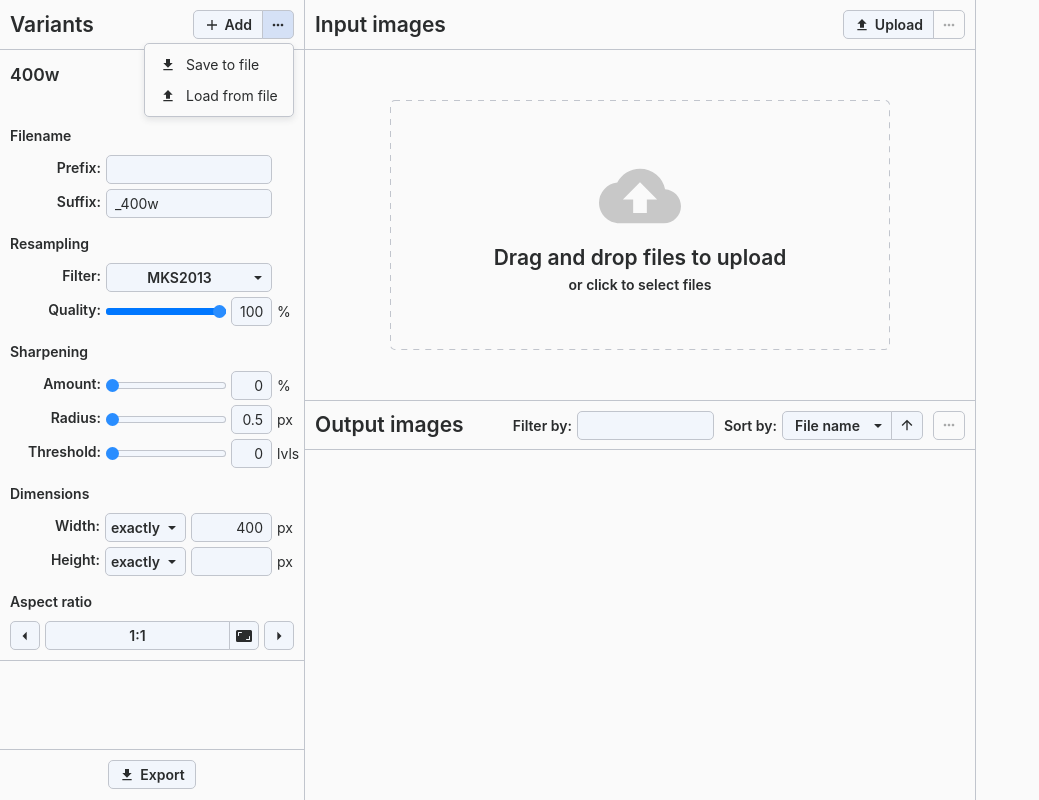
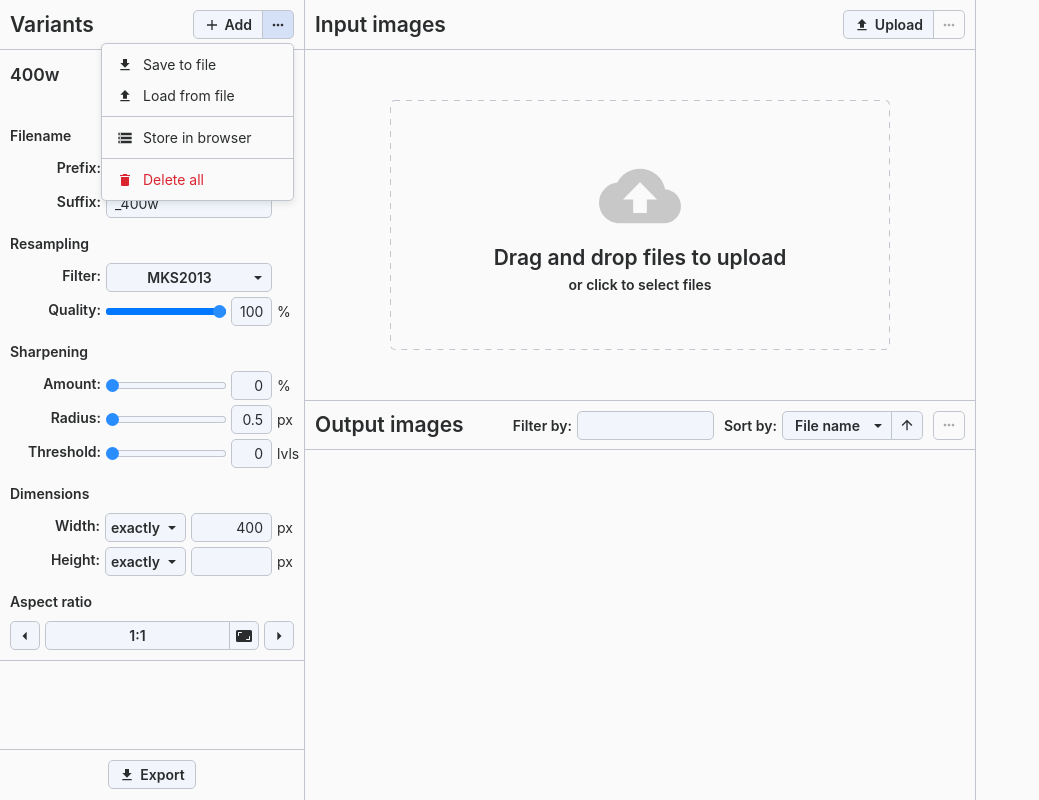
Before and after one commit to arekdurlik/batch-image-resize, a React (Vite) app: page / in a window 1280 px wide. Both pictures are taken after a click on the button 278 px from the left and 24 px from the top of the page. Shown: the whole page, without its empty margins (0-1039 px from the left). Built offline with nearby package versions, Linux system fonts and the light colour scheme; what pica would draw is missing.

Commit message:
fix storing 0 variants, add toggle, update readme

```diff
--- a/src/features/settings/variants/more-options.tsx
+++ b/src/features/settings/variants/more-options.tsx
@@ -1,16 +1,21 @@
-import { MdDownload, MdMoreHoriz, MdUpload } from 'react-icons/md';
+import { MdDownload, MdMoreHoriz, MdStorage, MdUpload } from 'react-icons/md';
 import { Button } from '../../ui/inputs/button';
 import { Tooltip } from '../../ui/tooltip';
 import { useRef, useState } from 'react';
 import { ActionMenu } from '../../ui/action-menu';
+import { useStorage } from '../../../store/storage';
 import { useVariants } from '../../../store/variants/variants';
 import { mapToFullVariant, validateJSONVariants, validateVariants } from './utils';
 import { openToast, ToastType } from '../../../store/toasts';
+import { IoMdTrash } from 'react-icons/io';
 
 export function MoreOptions() {
     const [actionMenuOpened, setActionMenuOpened] = useState(false);
     const button = useRef<HTMLButtonElement>(null!);
+    const storeVariants = useStorage(state => state.settings.storeVariants);
+    const storageApi = useStorage(state => state.api);
     const variantsApi = useVariants(state => state.api);
+    const variants = useVariants(state => state.variants);
 
     async function handleSave() {
         const variants = useVariants.getState().variants;
@@ -118,6 +123,22 @@ export function MoreOptions() {
             >
                 <ActionMenu.Item label="Save to file" icon={MdDownload} onClick={handleSave} />
                 <ActionMenu.Item label="Load from file" icon={MdUpload} onClick={handleLoad} />
+                <ActionMenu.Divider />
+                <ActionMenu.Item
+                    label="Store in browser"
+                    icon={MdStorage}
+                    check={storeVariants}
+                    onClick={storageApi.toggleStoreVariants}
+                />
+                {variants.length > 0 && <ActionMenu.Divider />}
+                {variants.length > 0 && (
+                    <ActionMenu.Item
+                        label="Delete all"
+                        dangerous
+                        icon={IoMdTrash}
+                        onClick={variantsApi.deleteAll}
+                    />
+                )}
             </ActionMenu>
         </>
     );
--- a/src/features/ui/dropdown-list/children/item.tsx
+++ b/src/features/ui/dropdown-list/children/item.tsx
@@ -12,12 +12,12 @@ type Props = {
     onClick?: (event: MouseEvent) => void;
 };
 
-export function Item({ check, icon, label, dangerous, onClick }: Props) {
+export function Item({ check, icon, label, dangerous }: Props) {
     return (
-        <Wrapper onClick={onClick} tabIndex={-1} $dangerous={dangerous}>
-            {check !== undefined && <Check $visible={check} />}
+        <Wrapper tabIndex={-1} $dangerous={dangerous}>
             {icon !== undefined && <Icon $visible={icon !== null}>{icon?.({})}</Icon>}
             {label}
+            {check !== undefined && <Check $visible={check} />}
         </Wrapper>
     );
 }
--- a/src/features/ui/dropdown-list/dropdown-list.tsx
+++ b/src/features/ui/dropdown-list/dropdown-list.tsx
@@ -44,9 +44,11 @@ export function DropdownList({
     const runItemCallback = useCallback(
         async (index: number, event?: Event) => {
             const item = reactElemRefArray[index];
-            if (item) {
-                (item as ReactElement).props?.onClick?.(event);
-                onClose?.();
+            if (item as ReactElement) {
+                item.props?.onClick?.(event);
+                if (item.props?.check === undefined) {
+                    onClose?.();
+                }
             }
         },
         [onClose, reactElemRefArray]
--- a/src/store/variants/variants.ts
+++ b/src/store/variants/variants.ts
@@ -52,7 +52,7 @@ const defaultVariantId = nanoid();
 
 export const useVariants = create<Variants>((set, get) => ({
     activeVariantId: useStorage.getState().settings.storeVariants
-        ? useStorage.getState().variants[0].id
+        ? useStorage.getState().variants[0]?.id
         : defaultVariantId,
     variants: useStorage.getState().settings.storeVariants
         ? useStorage.getState().variants
@@ -85,7 +85,7 @@ export const useVariants = create<Variants>((set, get) => ({
           ],
     api: {
         set(variants: Variant[]) {
-            set({ variants, activeVariantId: variants[0].id });
+            set({ variants, activeVariantId: variants[0]?.id });
 
             useOutputImages.getState().api.deleteAll();
             variants.forEach(v => useOutputImages.getState().api.generateVariant(v.id));
@@ -116,7 +116,7 @@ export const useVariants = create<Variants>((set, get) => ({
             set({ variants });
         },
         deleteAll() {
-            set({ variants: [] });
+            set({ variants: [], activeVariantId: undefined });
             useOutputImages.setState({ images: [] });
         },
         rename(variantId, name) {
```
Also changed, not shown: 2 other files (tests, documents, lock files or other folders).
